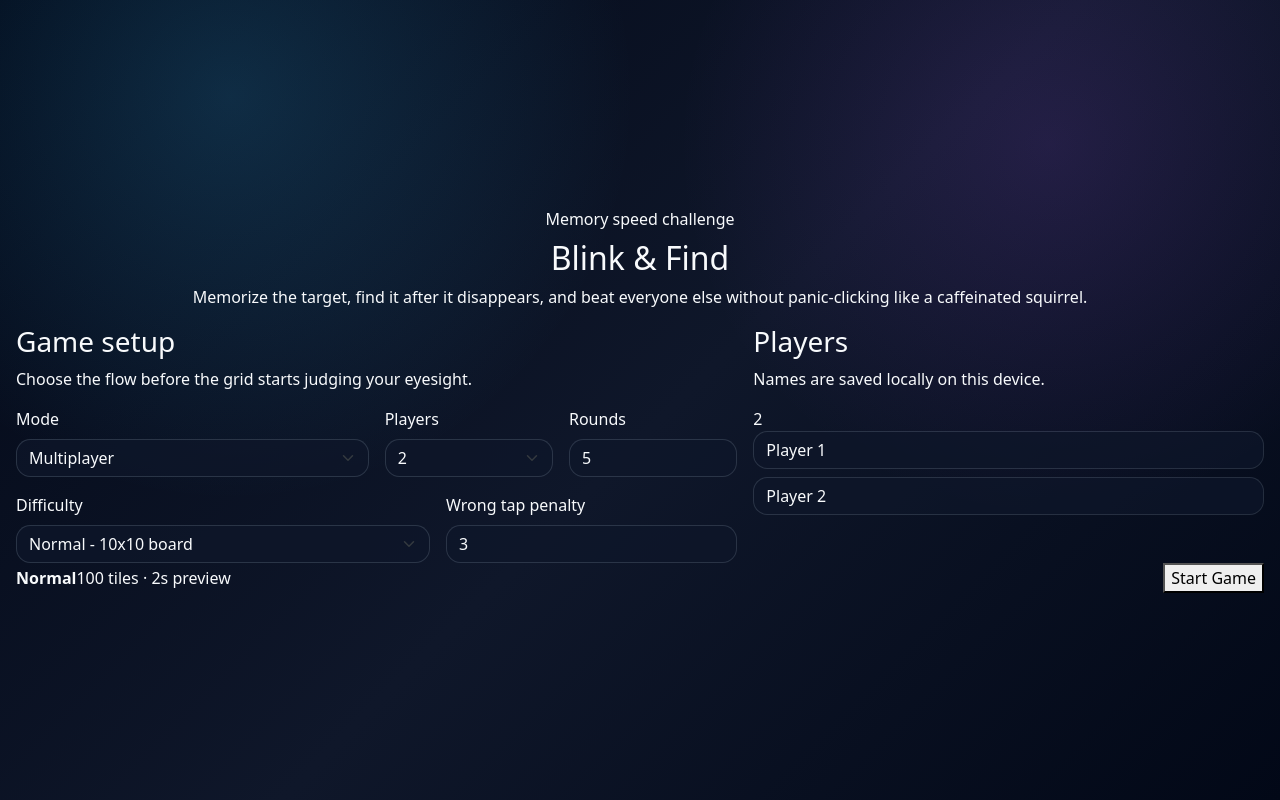
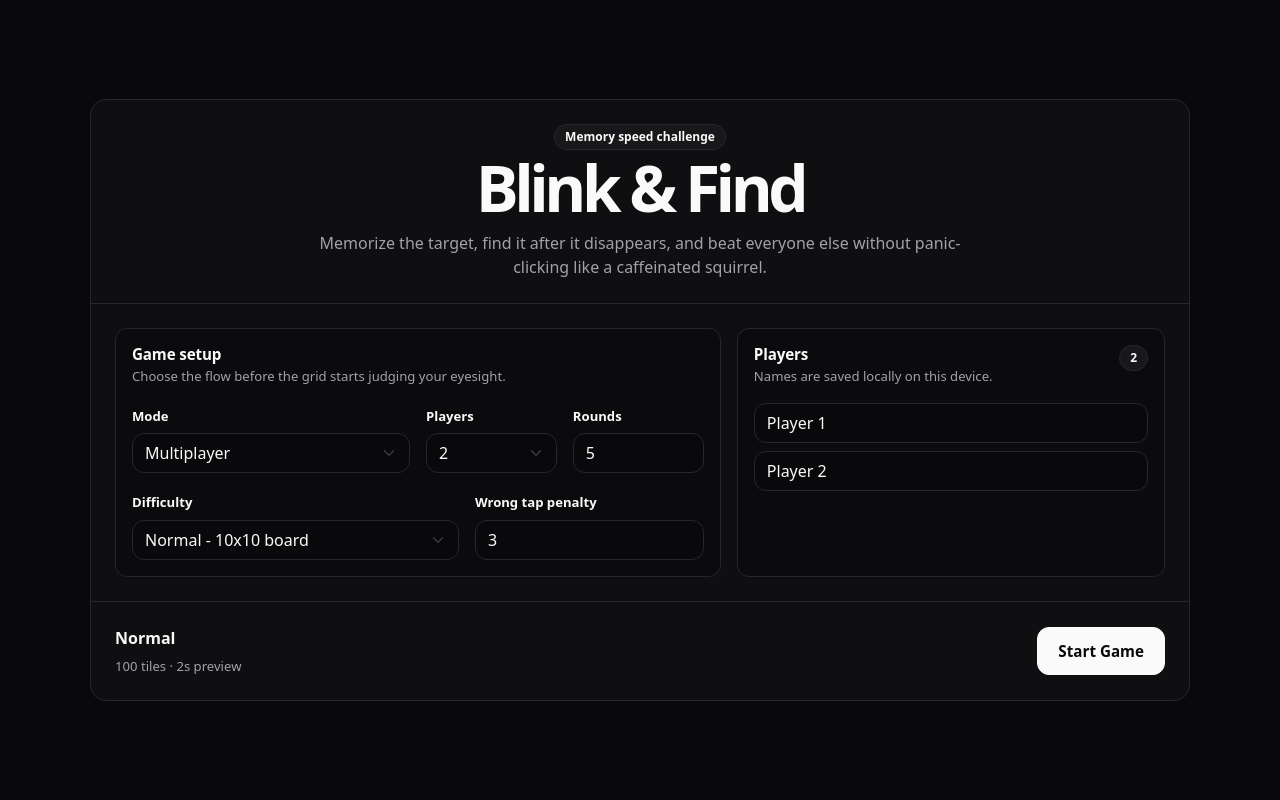
Before and after one commit to Nischhalsubba/blink-and-find, a Next.js app: page / in a window 1280 px wide. Built offline with nearby package versions, Linux system fonts and the light colour scheme.

Commit message:
Refine UI to cleaner shadcn aesthetic

```diff
--- a/src/app/globals.css
+++ b/src/app/globals.css
@@ -1,31 +1,31 @@
 /*
   Blink & Find global styles.
-  The visual system uses Bootstrap components with shadcn-inspired tokens:
-  dark background, subtle borders, rounded cards, muted text, and focus rings.
+  Bootstrap handles layout. The custom layer below mirrors shadcn/ui structure:
+  restrained surfaces, quiet borders, readable spacing, and fewer neon crimes.
 */
 :root {
-  --background: #020817;
-  --foreground: #f8fafc;
-  --card: rgba(15, 23, 42, 0.82);
-  --card-foreground: #f8fafc;
-  --popover: #020817;
-  --popover-foreground: #f8fafc;
-  --primary: #f8fafc;
-  --primary-foreground: #020817;
-  --secondary: rgba(30, 41, 59, 0.92);
-  --secondary-foreground: #f8fafc;
-  --muted: rgba(30, 41, 59, 0.86);
-  --muted-foreground: #94a3b8;
-  --accent: rgba(30, 41, 59, 0.92);
-  --accent-foreground: #f8fafc;
+  --background: #09090b;
+  --foreground: #fafafa;
+  --card: #0f0f11;
+  --card-foreground: #fafafa;
+  --popover: #09090b;
+  --popover-foreground: #fafafa;
+  --primary: #fafafa;
+  --primary-foreground: #09090b;
+  --secondary: #18181b;
+  --secondary-foreground: #fafafa;
+  --muted: #18181b;
+  --muted-foreground: #a1a1aa;
+  --accent: #27272a;
+  --accent-foreground: #fafafa;
   --destructive: #ef4444;
-  --destructive-foreground: #f8fafc;
+  --destructive-foreground: #fafafa;
   --success: #22c55e;
-  --warning: #facc15;
-  --border: rgba(148, 163, 184, 0.22);
-  --input: rgba(148, 163, 184, 0.22);
-  --ring: #38bdf8;
-  --radius: 0.9rem;
+  --warning: #eab308;
+  --border: #27272a;
+  --input: #27272a;
+  --ring: #a1a1aa;
+  --radius: 0.75rem;
 }
 
 * {
@@ -38,10 +38,7 @@ body {
   height: 100vh;
   margin: 0;
   overflow: hidden;
-  background:
-    radial-gradient(circle at 18% 12%, rgba(56, 189, 248, 0.18), transparent 32%),
-    radial-gradient(circle at 82% 18%, rgba(168, 85, 247, 0.14), transparent 30%),
-    linear-gradient(135deg, #020817 0%, #0f172a 52%, #020817 100%);
+  background: var(--background);
   color: var(--foreground);
 }
 
@@ -62,13 +59,182 @@ select {
   padding: clamp(0.5rem, 1.5vw, 1rem);
 }
 
-.game-panel {
+.setup-shell {
+  max-width: 1100px;
+  margin: 0 auto;
+}
+
+.setup-card {
+  max-height: calc(100vh - 2rem);
+  overflow: hidden;
+}
+
+.game-panel,
+.ui-card {
   background: var(--card);
   color: var(--card-foreground);
   border: 1px solid var(--border);
-  border-radius: calc(var(--radius) + 0.35rem);
-  box-shadow: 0 1.2rem 4rem rgba(0, 0, 0, 0.35);
-  backdrop-filter: blur(16px);
+  border-radius: calc(var(--radius) + 0.25rem);
+  box-shadow: none;
+}
+
+.ui-card {
+  display: flex;
+  flex-direction: column;
+}
+
+.ui-card-header,
+.ui-card-content,
+.ui-card-footer {
+  padding: clamp(1rem, 2vw, 1.5rem);
+}
+
+.ui-card-header {
+  border-bottom: 1px solid var(--border);
+}
+
+.ui-card-content {
+  min-height: 0;
+  overflow: auto;
+}
+
+.ui-card-footer {
+  border-top: 1px solid var(--border);
+}
+
+.ui-card-title {
+  margin: 0;
+  font-size: clamp(2rem, 5vw, 4rem);
+  font-weight: 800;
+  letter-spacing: -0.07em;
+  line-height: 0.95;
+}
+
+.ui-card-description {
+  max-width: 680px;
+  margin: 0.75rem auto 0;
+  color: var(--muted-foreground);
+  font-size: clamp(0.9rem, 1.5vw, 1rem);
+}
+
+.ui-eyebrow,
+.ui-badge {
+  width: fit-content;
+  border: 1px solid var(--border);
+  border-radius: 999px;
+  background: var(--secondary);
+  color: var(--secondary-foreground);
+  font-size: 0.75rem;
+  font-weight: 600;
+  line-height: 1;
+  padding: 0.38rem 0.62rem;
+}
+
+.ui-section {
+  border: 1px solid var(--border);
+  border-radius: var(--radius);
+  background: #0b0b0d;
+  padding: 1rem;
+}
+
+.ui-section-header {
+  display: flex;
+  align-items: flex-start;
+  justify-content: space-between;
+  gap: 1rem;
+  margin-bottom: 1rem;
+}
+
+.ui-section-header h3 {
+  margin: 0;
+  font-size: 0.95rem;
+  font-weight: 700;
+  letter-spacing: -0.01em;
+}
+
+.ui-section-header p,
+.ui-meta span {
+  margin: 0.25rem 0 0;
+  color: var(--muted-foreground);
+  font-size: 0.82rem;
+}
+
+.ui-meta {
+  display: flex;
+  flex-direction: column;
+  gap: 0.15rem;
+}
+
+.ui-button {
+  border: 1px solid transparent;
+  border-radius: var(--radius);
+  display: inline-flex;
+  align-items: center;
+  justify-content: center;
+  gap: 0.5rem;
+  font-weight: 700;
+  line-height: 1;
+  transition: background-color 140ms ease, border-color 140ms ease, color 140ms ease, transform 140ms ease;
+}
+
+.ui-button:not(:disabled):hover {
+  transform: translateY(-1px);
+}
+
+.ui-button:disabled {
+  opacity: 0.5;
+}
+
+.ui-button-sm {
+  height: 2rem;
+  padding: 0 0.75rem;
+  font-size: 0.82rem;
+}
+
+.ui-button-md {
+  height: 2.5rem;
+  padding: 0 1rem;
+  font-size: 0.9rem;
+}
+
+.ui-button-lg {
+  height: 3rem;
+  padding: 0 1.25rem;
+  font-size: 0.95rem;
+}
+
+.ui-button-default {
+  background: var(--primary);
+  color: var(--primary-foreground);
+  border-color: var(--primary);
+}
+
+.ui-button-default:hover {
+  background: #e4e4e7;
+  border-color: #e4e4e7;
+}
+
+.ui-button-secondary {
+  background: var(--secondary);
+  color: var(--secondary-foreground);
+  border-color: var(--border);
+}
+
+.ui-button-outline {
+  background: transparent;
+  color: var(--foreground);
+  border-color: var(--border);
+}
+
+.ui-button-ghost {
+  background: transparent;
+  color: var(--foreground);
+}
+
+.ui-button-destructive {
+  background: var(--destructive);
+  color: var(--destructive-foreground);
+  border-color: var(--destructive);
 }
 
 .text-muted-game {
@@ -109,7 +275,7 @@ select {
   padding: 0;
   border-radius: clamp(0.25rem, 0.8vw, 0.65rem);
   font-size: clamp(0.55rem, 1.8vw, 1rem);
-  font-weight: 800;
+  font-weight: 700;
   line-height: 1;
   transition: transform 140ms ease, box-shadow 140ms ease, opacity 140ms ease, background-color 140ms ease;
 }
@@ -122,53 +288,63 @@ select {
   --bs-btn-hover-color: var(--accent-foreground);
   --bs-btn-active-bg: var(--accent);
   --bs-btn-active-border-color: var(--ring);
-  background: rgba(15, 23, 42, 0.56);
+  background: var(--background);
 }
 
 .number-tile:not(:disabled):hover {
-  transform: translateY(-1px) scale(1.03);
-  box-shadow: 0 0 0 2px rgba(56, 189, 248, 0.22);
+  transform: translateY(-1px);
+  box-shadow: 0 0 0 2px rgba(161, 161, 170, 0.24);
 }
 
 .number-tile:disabled {
-  opacity: 0.65;
+  opacity: 0.7;
 }
 
 .btn-primary {
   --bs-btn-bg: var(--primary);
   --bs-btn-border-color: var(--primary);
   --bs-btn-color: var(--primary-foreground);
-  --bs-btn-hover-bg: #e2e8f0;
-  --bs-btn-hover-border-color: #e2e8f0;
+  --bs-btn-hover-bg: #e4e4e7;
+  --bs-btn-hover-border-color: #e4e4e7;
   --bs-btn-hover-color: var(--primary-foreground);
-  --bs-btn-active-bg: #cbd5e1;
-  --bs-btn-active-border-color: #cbd5e1;
+  --bs-btn-active-bg: #d4d4d8;
+  --bs-btn-active-border-color: #d4d4d8;
   border-radius: var(--radius);
 }
 
 .btn-success {
   --bs-btn-bg: var(--success);
   --bs-btn-border-color: var(--success);
-  --bs-btn-color: #022c22;
+  --bs-btn-color: #052e16;
   --bs-btn-hover-bg: #16a34a;
   --bs-btn-hover-border-color: #16a34a;
   --bs-btn-hover-color: #f0fdf4;
   border-radius: var(--radius);
 }
 
+.form-label {
+  color: var(--foreground);
+  font-size: 0.82rem;
+  font-weight: 600;
+  margin-bottom: 0.45rem;
+}
+
 .form-control,
 .form-select {
   color: var(--foreground);
-  background-color: rgba(15, 23, 42, 0.72);
+  background-color: var(--background);
   border-color: var(--input);
   border-radius: var(--radius);
+  min-height: 2.5rem;
 }
 
 .form-control:focus,
 .form-select:focus,
-.btn:focus-visible {
+.btn:focus-visible,
+.ui-button:focus-visible {
   border-color: var(--ring);
-  box-shadow: 0 0 0 0.22rem rgba(56, 189, 248, 0.18);
+  box-shadow: 0 0 0 0.2rem rgba(161, 161, 170, 0.22);
+  outline: none;
 }
 
 .form-control::placeholder {
@@ -182,19 +358,19 @@ select {
 
 .table-dark {
   --bs-table-bg: transparent;
-  --bs-table-striped-bg: rgba(255, 255, 255, 0.045);
+  --bs-table-striped-bg: rgba(255, 255, 255, 0.035);
   --bs-table-color: var(--foreground);
   --bs-table-border-color: var(--border);
 }
 
 .tile-correct {
-  animation: correct-pop 360ms ease;
-  box-shadow: 0 0 0.8rem rgba(34, 197, 94, 0.95);
+  animation: correct-pop 260ms ease;
+  box-shadow: 0 0 0 2px rgba(34, 197, 94, 0.45);
 }
 
 .tile-wrong {
-  animation: wrong-shake 260ms ease;
-  box-shadow: 0 0 0.8rem rgba(239, 68, 68, 0.95);
+  animation: wrong-shake 220ms ease;
+  box-shadow: 0 0 0 2px rgba(239, 68, 68, 0.45);
 }
 
 .target-card {
@@ -203,14 +379,14 @@ select {
 
 .target-number {
   font-size: clamp(1.6rem, 6vw, 4rem);
-  font-weight: 900;
-  letter-spacing: -0.05em;
+  font-weight: 800;
+  letter-spacing: -0.06em;
 }
 
 .target-pulse {
-  color: var(--warning);
-  text-shadow: 0 0 1rem rgba(250, 204, 21, 0.8);
-  animation: target-pulse 600ms ease infinite alternate;
+  color: var(--foreground);
+  text-shadow: none;
+  animation: target-pulse 700ms ease infinite alternate;
 }
 
 .target-hidden {
@@ -219,7 +395,7 @@ select {
 
 .compact-title {
   font-size: clamp(1.3rem, 4vw, 2.4rem);
-  font-weight: 900;
+  font-weight: 800;
   letter-spacing: -0.05em;
 }
 
@@ -256,7 +432,7 @@ select {
     transform: scale(1);
   }
   to {
-    transform: scale(1.08);
+    transform: scale(1.03);
   }
 }
 
@@ -265,7 +441,7 @@ select {
     transform: scale(1);
   }
   55% {
-    transform: scale(1.14);
+    transform: scale(1.08);
   }
   100% {
     transform: scale(1);
@@ -289,6 +465,12 @@ select {
     padding: 0.5rem;
   }
 
+  .ui-card-header,
+  .ui-card-content,
+  .ui-card-footer {
+    padding: 0.85rem;
+  }
+
   .number-grid {
     width: min(96vw, 62vh);
     height: min(96vw, 62vh);
```
